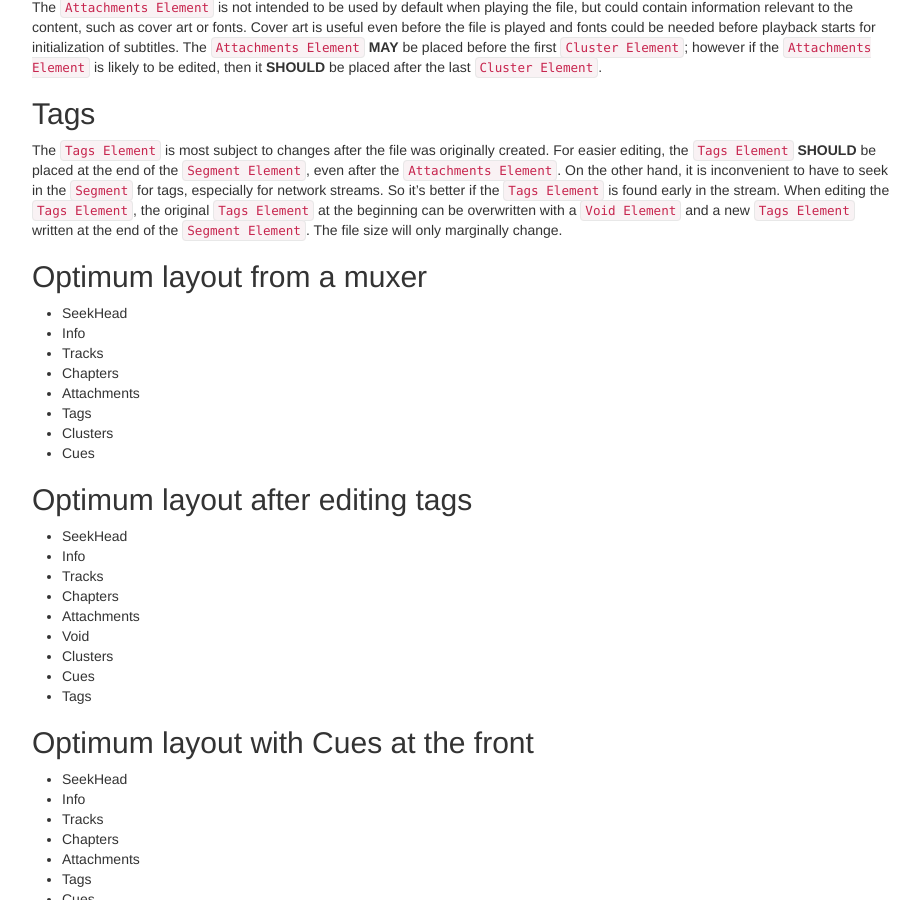
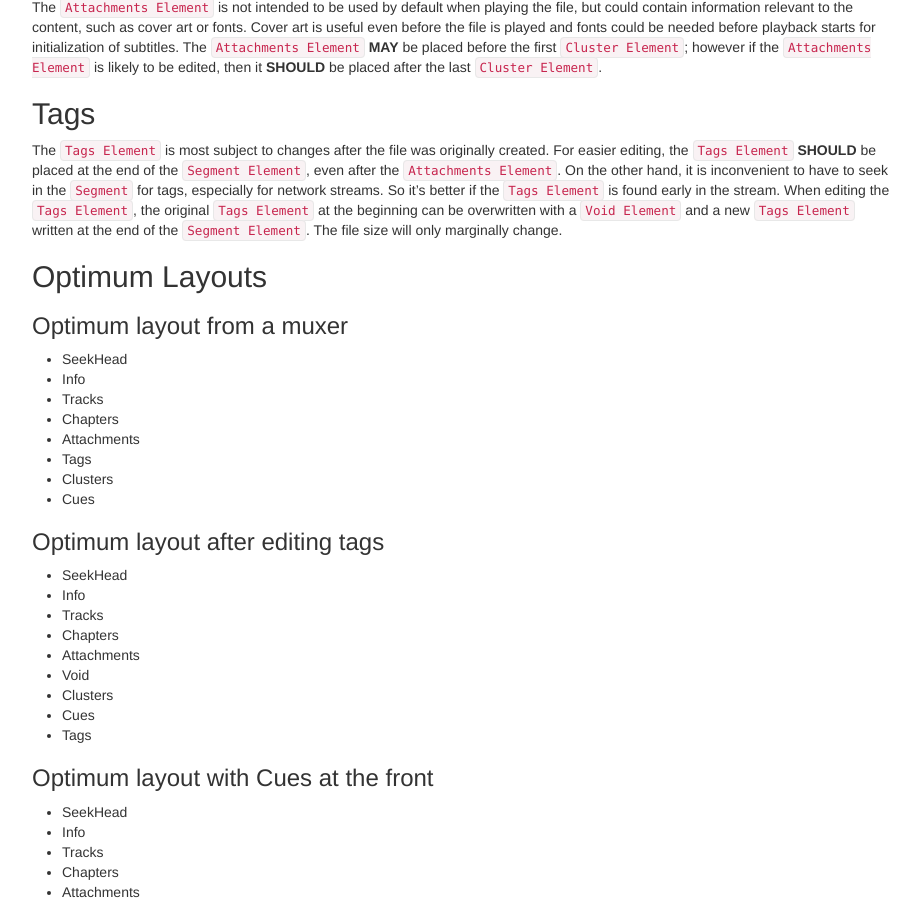
Before and after one commit to ietf-wg-cellar/matroska-specification, a Jekyll site: the page built from ordering.md, in a window 1280 px wide and 900 px high, scrolled down 1396 px. Shown: the whole window, without its empty margins (273-1193 px from the left). Built offline with Jekyll 4.4.1, drawn with Linux system fonts in a browser that asks for light colours.

Commit message:
move the optimum layouts in sub sections

```diff
--- a/ordering.md
+++ b/ordering.md
@@ -96,7 +96,9 @@ seek in the `Segment` for tags, especially for network streams. So it's better i
 `Tags Element` at the beginning can be overwritten with a `Void Element` and a
 new `Tags Element` written at the end of the `Segment Element`. The file size will only marginally change.
 
-## Optimum layout from a muxer
+## Optimum Layouts
+
+### Optimum layout from a muxer
 
 * SeekHead
 * Info
@@ -107,7 +109,7 @@ new `Tags Element` written at the end of the `Segment Element`. The file size wi
 * Clusters
 * Cues
 
-## Optimum layout after editing tags
+### Optimum layout after editing tags
 
 * SeekHead
 * Info
@@ -119,7 +121,7 @@ new `Tags Element` written at the end of the `Segment Element`. The file size wi
 * Cues
 * Tags
 
-## Optimum layout with Cues at the front
+### Optimum layout with Cues at the front
 
 * SeekHead
 * Info
```
